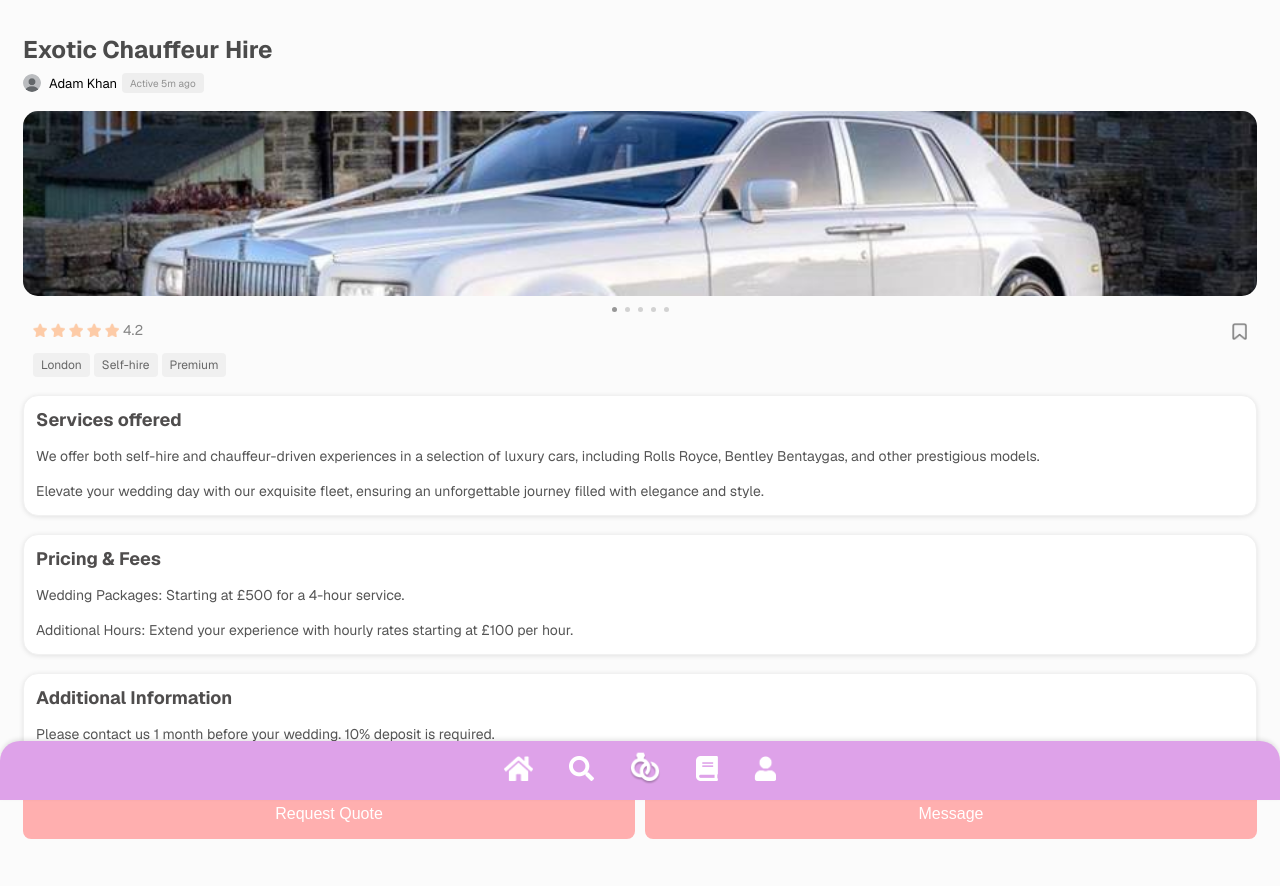
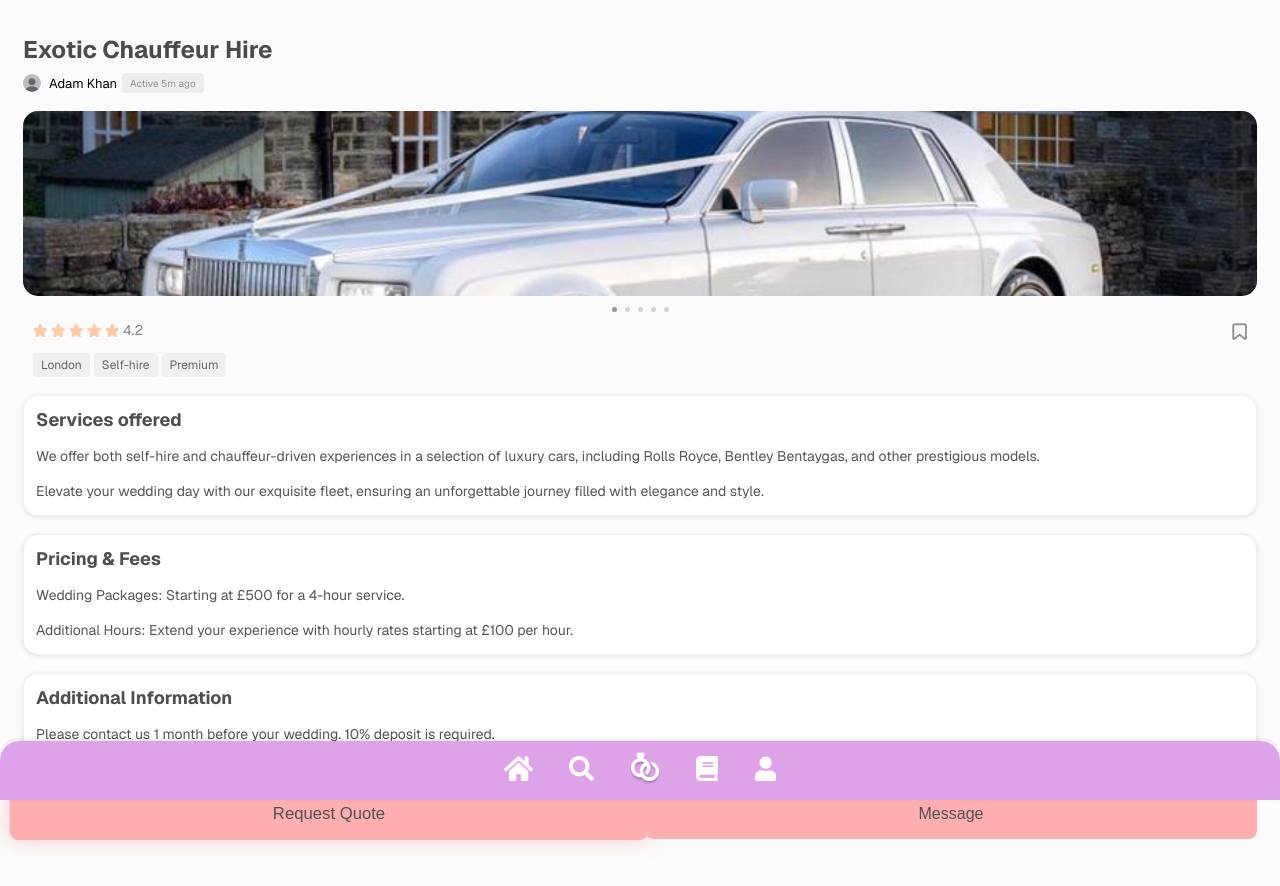
Before and after one commit to sb-haz/mwm-frontend, a Next.js app: page /service in a window 1280 px wide. Shown: the top 886 px of the page. Built offline with nearby package versions, Linux system fonts and the light colour scheme.

Commit message:
adjust request quote button

```diff
--- a/app/service/page.tsx
+++ b/app/service/page.tsx
@@ -67,7 +67,7 @@ export default async function Service() {
             </div>
 
             <div className="service-button-container">
-                <button className="service-custom-button">Request Quote</button>
+                <button className="service-custom-button glow-effect">Request Quote</button>
                 <button className="service-custom-button">Message</button>
             </div>
 
--- a/app/styles/services.css
+++ b/app/styles/services.css
@@ -224,13 +224,26 @@
     flex: 1;
     padding: 16px;
     background-color: #FFAFAF;
-    color: white;
+    color: rgb(81, 81, 81);
     border: none;
     border-radius: 8px;
     font-size: 16px;
     cursor: pointer;
+    position: relative;
+    overflow: hidden;
 }
 
-.service-custom-button:hover {
-    background-color: #fd9999;
+.glow-effect {
+    animation: glow 2s ease-in-out infinite alternate;
 }
+
+@keyframes glow {
+    0% {
+        transform: scale(1);
+        box-shadow: 0 0 10px rgba(255, 175, 175, 0.5);
+    }
+    100% {
+        transform: scale(1.05);
+        box-shadow: 0 0 20px rgba(255, 175, 175, 0.7);
+    }
+}
```
